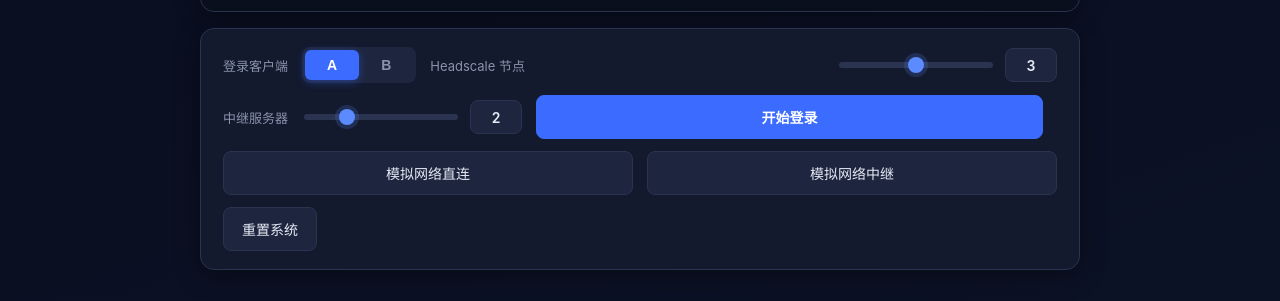
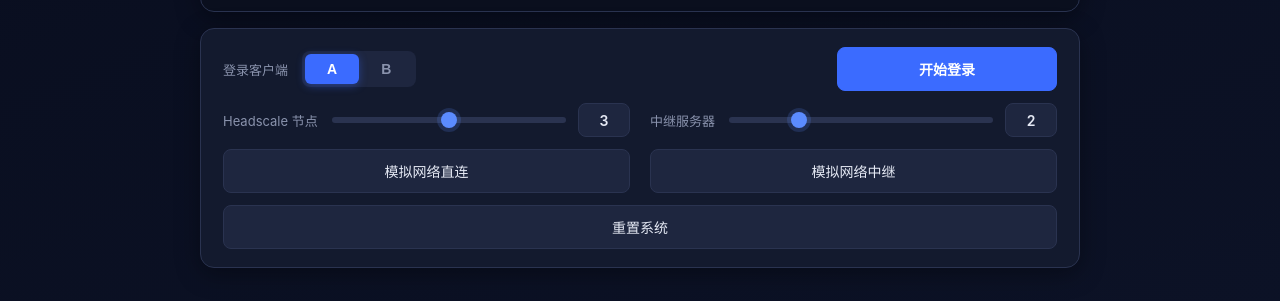
Before and after one commit to OwnDing/larktun-architecture-demo, a plain HTML site: page index.html in a window 1280 px wide. Shown: the part 891-1192 px from the top of the page. Drawn offline with Linux system fonts and the light colour scheme.

Commit message:
界面优化

```diff
--- a/index.html
+++ b/index.html
@@ -60,26 +60,30 @@
 
     <!-- 控制面板 -->
     <section class="panel controls">
-      <div class="control-row">
+      <div class="control-row login-row">
         <label class="control-label">登录客户端</label>
         <div class="seg-toggle" id="client-toggle">
           <button class="seg active" data-client="A">A</button>
           <button class="seg" data-client="B">B</button>
         </div>
+        <button class="btn btn-primary" id="btn-login">开始登录</button>
+      </div>
+
+      <div class="control-row sliders">
+        <div class="field">
           <label class="control-label">Headscale 节点</label>
           <div class="slider-wrap">
             <input type="range" id="hs-slider" min="1" max="5" value="3" />
             <div class="count-box" id="hs-count">3</div>
           </div>
         </div>
-
-      <div class="control-row">
+        <div class="field">
           <label class="control-label">中继服务器</label>
           <div class="slider-wrap">
             <input type="range" id="derp-slider" min="1" max="5" value="2" />
             <div class="count-box" id="derp-count">2</div>
           </div>
-        <button class="btn btn-primary" id="btn-login">开始登录</button>
+        </div>
       </div>
 
       <div class="control-row dual">
--- a/styles.css
+++ b/styles.css
@@ -103,14 +103,34 @@ html, body {
   gap: 12px;
 }
 .control-row {
+  display: flex;
+  align-items: center;
+  gap: 14px;
+}
+.control-row.dual,
+.control-row.sliders {
   display: grid;
-  grid-template-columns: auto auto 1fr auto;
-  gap: 14px;
+  grid-template-columns: 1fr 1fr;
+  gap: 20px;
+}
+.control-row.login-row .btn-primary {
+  margin-left: auto;
+  min-width: 220px;
+  padding: 11px 36px;
+}
+
+/* 一组 "标签 + 滑块 + 数值" 的字段 */
+.field {
+  display: flex;
   align-items: center;
+  gap: 12px;
+  min-width: 0;
 }
-.control-row.dual {
-  grid-template-columns: 1fr 1fr;
+.field .slider-wrap {
+  flex: 1;
+  min-width: 0;
 }
+
 .control-label {
   font-size: 13px;
   color: var(--muted);
@@ -144,7 +164,7 @@ html, body {
   display: flex;
   align-items: center;
   gap: 10px;
-  min-width: 220px;
+  min-width: 160px;
 }
 
 
```
Lines whose indentation alone changed are shown as unchanged.
